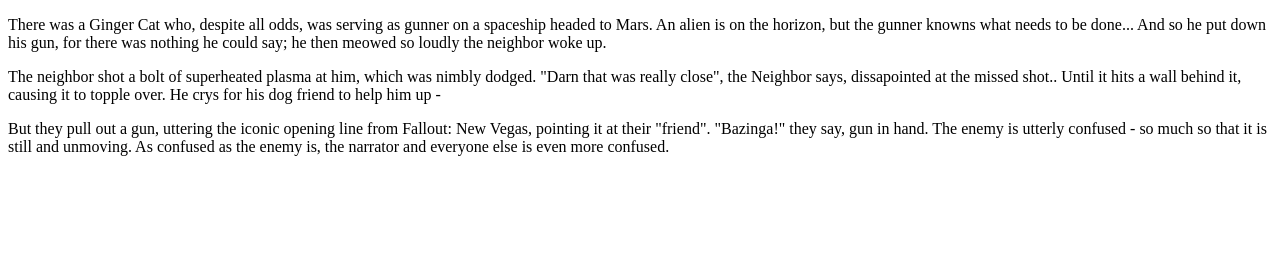
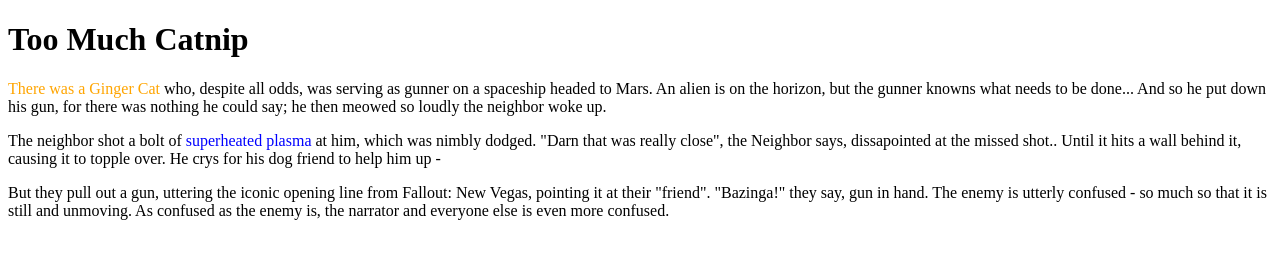
Before and after one commit to Oliver-Rose-University/Too-Much-Catnip, a plain HTML site: page Index.html in a window 1280 px wide. Drawn offline with Linux system fonts and the light colour scheme.

Commit message:
Update Index.html

```diff
--- a/Index.html
+++ b/Index.html
@@ -6,18 +6,16 @@
     <title>Too Much Catnip</title>
 </head>
 <body>
-    <p>
-    There was a Ginger Cat who, despite all odds, was serving as gunner on a spaceship headed to Mars.
+    <h1> Too Much Catnip </h1>
+    <p><font color="orange">There was a Ginger Cat </font> who, despite all odds, was serving as gunner on a spaceship headed to Mars.
 An alien is on the horizon, but the gunner knowns what needs to be done...
 And so he put down his gun, for there was nothing he could say; he then meowed so loudly the neighbor woke up.
 </p>
-<p>
-The neighbor shot a bolt of superheated plasma at him, which was nimbly dodged.
+<p>The neighbor shot a bolt of <font color="blue"> superheated plasma </font>at him, which was nimbly dodged.
 "Darn that was really close", the Neighbor says, dissapointed at the missed shot..
 Until it hits a wall behind it, causing it to topple over. He crys for his dog friend to help him up -
 </p>
-<p>
-But they pull out a gun, uttering the iconic opening line from Fallout: New Vegas, pointing it at their "friend".
+<p>But they pull out a gun, uttering the iconic opening line from Fallout: New Vegas, pointing it at their "friend".
 "Bazinga!" they say, gun in hand. The enemy is utterly confused - so much so that it is still and unmoving.
 As confused as the enemy is, the narrator and everyone else is even more confused.
 </p>
```
